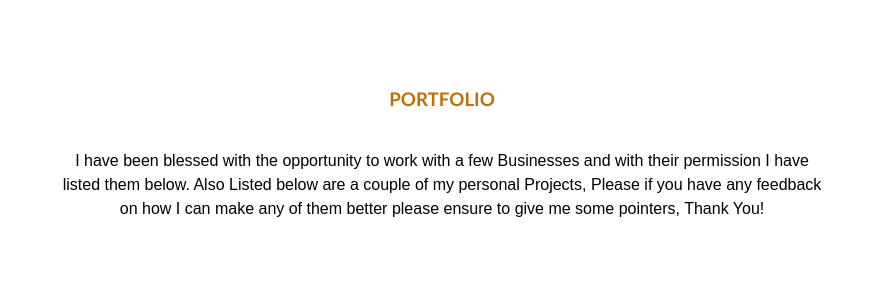
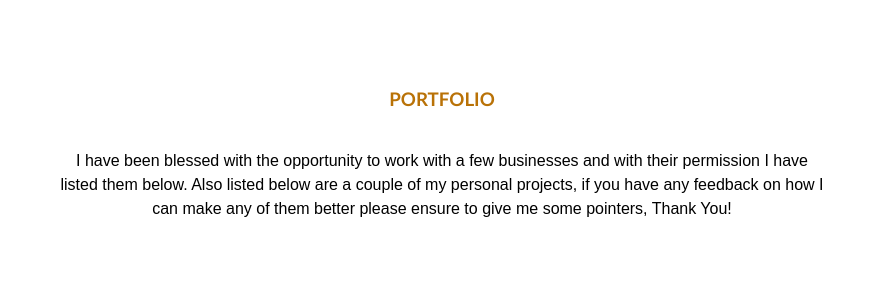
Before and after one commit to paulthechampion/champs-portfolio, a React (Create React App) app: page / in a window 1280 px wide. Shown: the part 2003-2294 px from the top of the page, without its empty margins (198-1085 px from the left). Built offline with nearby package versions, Linux system fonts and the light colour scheme; a web font is replaced by a local one.

Commit message:
portfolio spellings

```diff
--- a/src/component/Main.js
+++ b/src/component/Main.js
@@ -124,14 +124,14 @@ export default function Main() {
                 <section className="projectSec" id="portfID">
                     <h3 className="sHead">PORTFOLIO</h3>
                     <p className="portWrite">I have been blessed with
-                    the opportunity to work with a few Businesses and with their
-                    permission I have listed them below. Also Listed below are a couple
-                    of my personal Projects, Please if you have any feedback on how I can
+                    the opportunity to work with a few businesses and with their
+                    permission I have listed them below. Also listed below are a couple
+                    of my personal projects, if you have any feedback on how I can
                     make any of them better please ensure to give me some pointers, Thank You!
                      </p>
                     <div className="projectss">
                       <Port port={{img: keer , link:"https://www.kreer.ng/",
-                      words:"Keer Ng is a Company based in Nigeria that offers Business Development services",
+                      words:"Keer Ng is a company based in Nigeria that offers business development services",
                       name:"Keer NG"}}    />
                       <Port port={{img:nadaPic, link:"https://nada-create.herokuapp.com/",
                       words:"Nada Create is an E-commerce company that sells sport wears, especially that of soccer" , name:"NADA Create"}}/>
```
